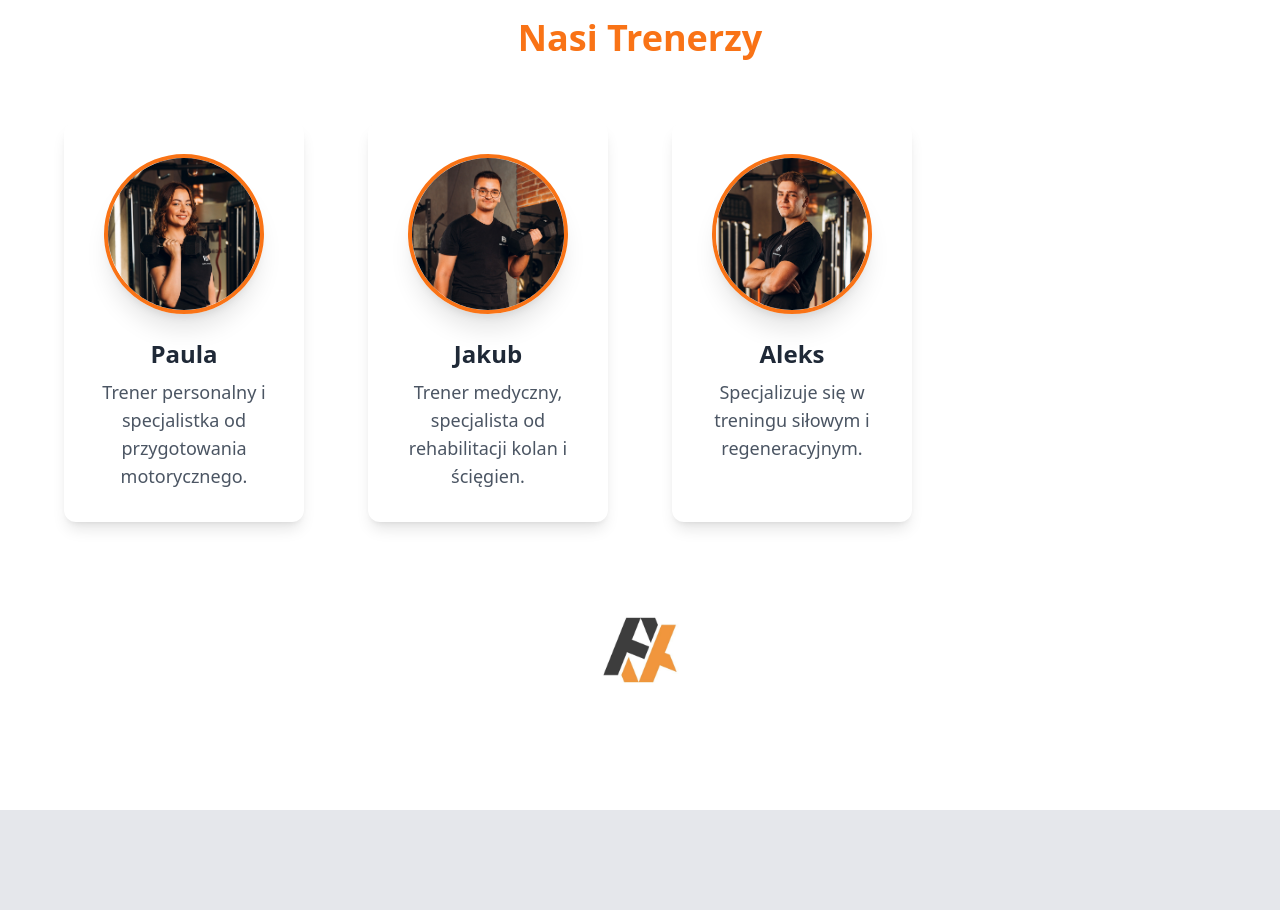
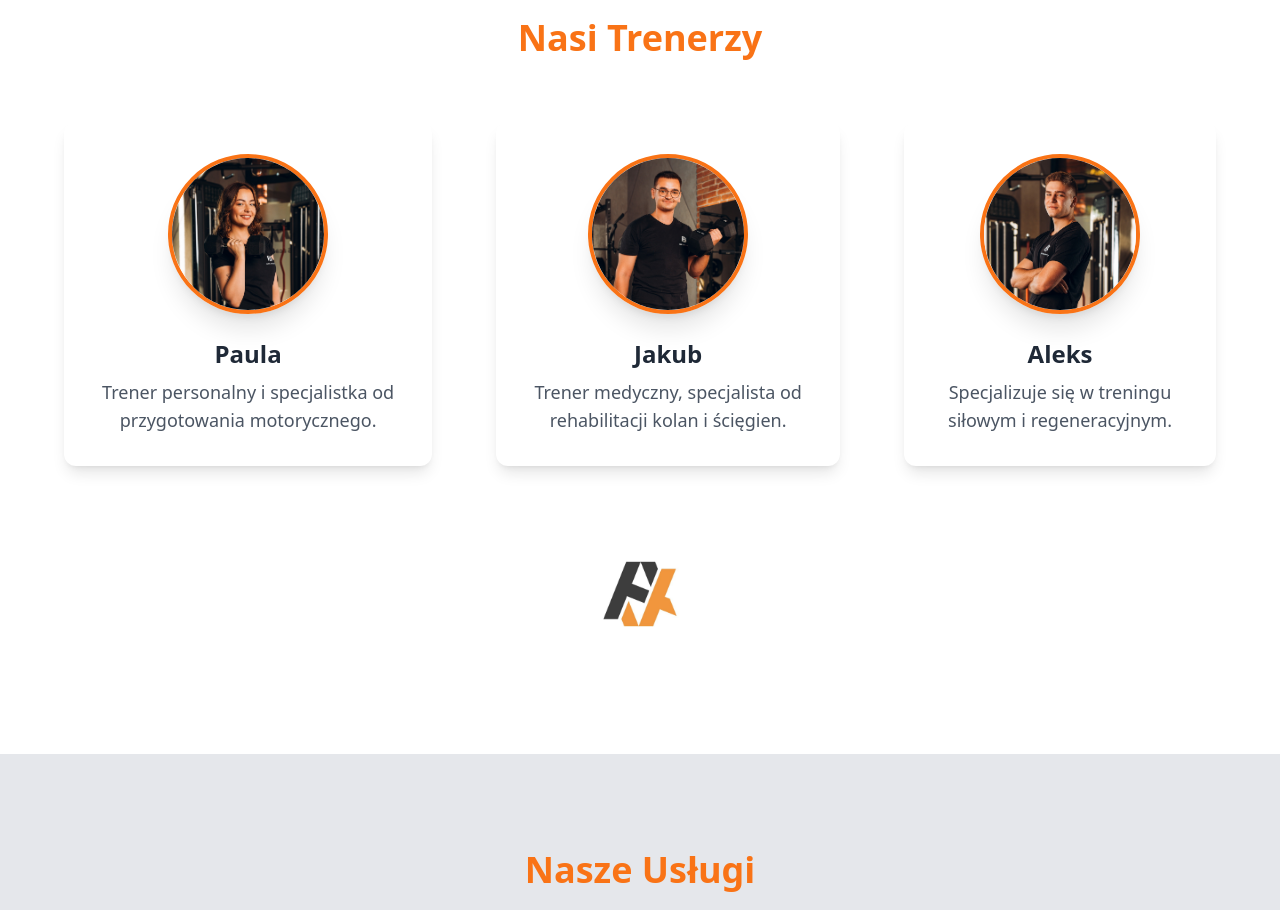
Before and after one commit to Twenfyx/academy, a React (Create React App) app: page / in a window 1280 px wide. Shown: the part 1540-2450 px from the top of the page. Built offline with nearby package versions, Linux system fonts and the light colour scheme.

Commit message:
change Trenerzy layout

```diff
--- a/src/components/Trenerzy.tsx
+++ b/src/components/Trenerzy.tsx
@@ -40,11 +40,15 @@ const Trenerzy = () => {
 
 
         <h2 className="text-4xl font-extrabold text-orange-500 mb-16">Nasi Trenerzy</h2>
-        <div className="grid grid-cols-1 sm:grid-cols-2 md:grid-cols-3 lg:grid-cols-4 gap-16">
-          {trainers.map((trainer, index) => (
-            <TrainerCard key={index} trainer={trainer} />
-          ))}
-        </div>
+        <div className="flex justify-center">
+  <div className="flex justify-center gap-16">
+    {trainers.map((trainer, index) => (
+      <TrainerCard key={index} trainer={trainer} />
+    ))}
+  </div>
+</div>
+
+
          {/* Logo Section */}
          <div className="flex justify-center mt-16">
           <img src={logo} alt="HAS Academy Logo" className="h-32 w-auto" />
```
